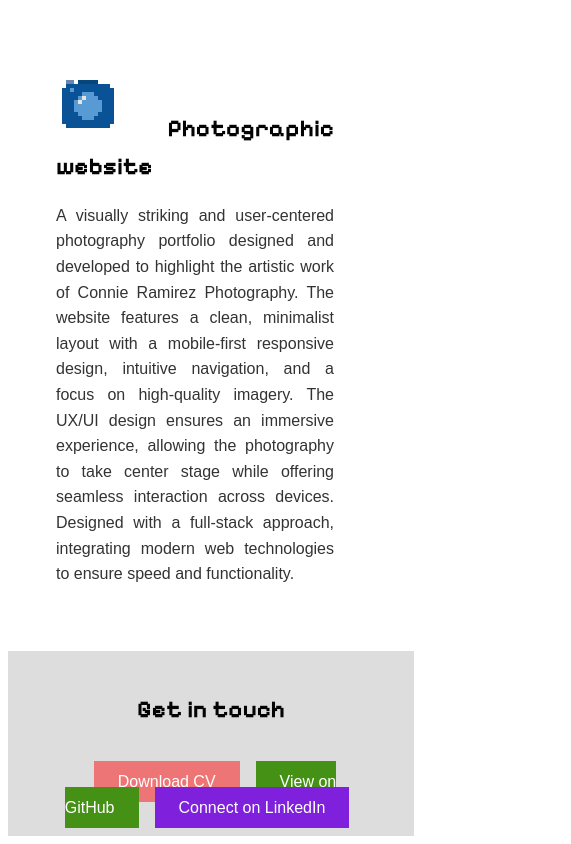
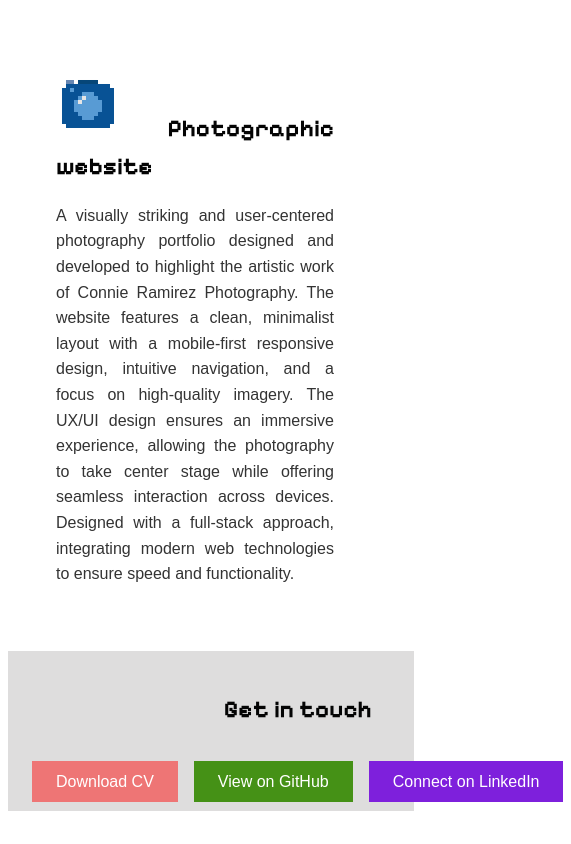
Before and after one commit to Cecil2024/portfolio2, a Next.js app: page / in a window 390 px wide. Shown: the part 3557-4401 px from the top of the page, 571 px wide, since content can reach past the window. After the commit the page ends 4376 px from the top, so only its background shows below. Built offline with nearby package versions, Linux system fonts and the light colour scheme.

Commit message:
first step for fixing the footer buttons

```diff
--- a/app/page.module.css
+++ b/app/page.module.css
@@ -274,6 +274,7 @@
 
 .contact {
   display: flex;
+  flex-wrap: wrap;
   justify-content: space-between;  /* Creates even spacing between the buttons */
 }
 
@@ -287,6 +288,12 @@ font-family: 'Pixelify Sans', cursive;
   justify-content: space-between;  /* Creates even spacing between the buttons */
   gap: 1rem;  /* Adds space between buttons (adjust as needed) */
   align-items: center;
+
+}
+
+.footterButtons {
+  display: flex;
+  overflow: hidden;
 }
 
 .buttonFooter1 {
@@ -297,6 +304,8 @@ font-family: 'Pixelify Sans', cursive;
   margin: 0.5rem;
   border-radius: 0px;
   transition: background-color 0.3s ease;
+  white-space: nowrap;
+
 }
 
 .buttonFooter1:hover {
@@ -311,6 +320,7 @@ font-family: 'Pixelify Sans', cursive;
   margin: 0.5rem;
   border-radius: 0px;
   transition: background-color 0.3s ease;
+  white-space: nowrap;
 }
 
 .buttonFooter2:hover {
@@ -325,6 +335,7 @@ font-family: 'Pixelify Sans', cursive;
   margin: 0.5rem;
   border-radius: 0px;
   transition: background-color 0.3s ease;
+  white-space: nowrap;
 }
 
 .buttonFooter3:hover {
@@ -378,7 +389,7 @@ font-family: 'Pixelify Sans', cursive;
   .tech-stack-button {
     width: 100%;
     text-align: center;
-}
+  }
 
   .projects h2 {
       font-size: 2rem;
@@ -405,17 +416,22 @@ font-family: 'Pixelify Sans', cursive;
   .footterButtons {
       display: flex;
       height: 100%;
+      flex-wrap: wrap;
+      overflow: hidden;
   }
   .buttonFooter1 {
       width: 100%;
+      white-space: nowrap;
+  }
+
   }
 
   .buttonFooter2 {
       width: 100%;
+      white-space: nowrap;
   }
 
   .buttonFooter3 {
       width: 100%;
+      white-space: nowrap;
   }
-
-}
```
